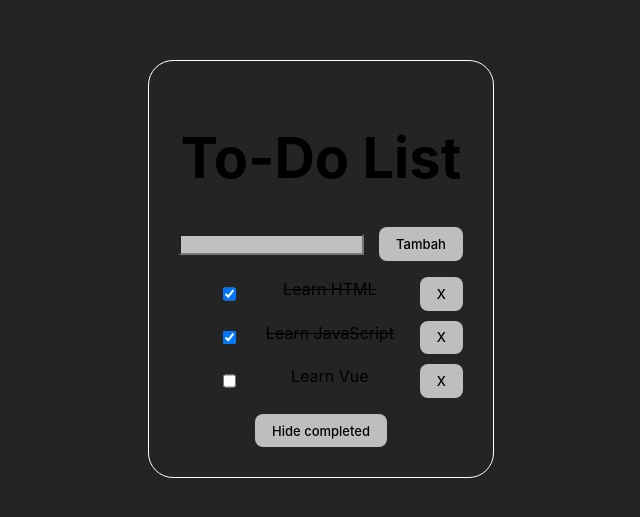
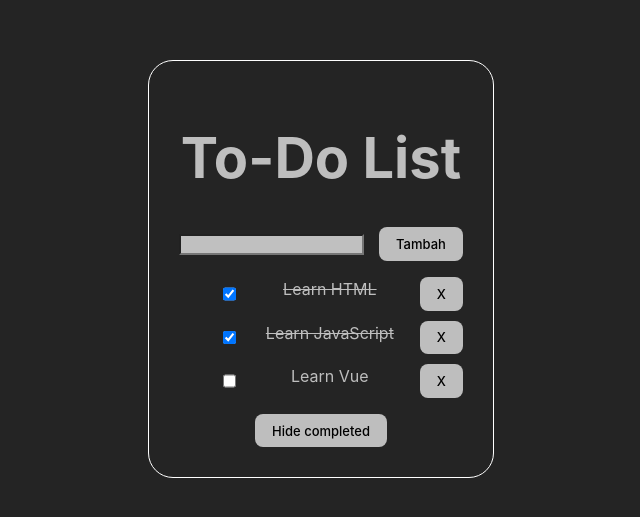
Before and after one commit to MiftahNalar/28-pbk-uts-213510528, a Vue app: page / in a window 1280 px wide. Shown: the part 131-648 px from the top of the page, without its empty margins (319-959 px from the left). Built offline with nearby package versions, Linux system fonts and the light colour scheme.

Commit message:
Update style.css

```diff
--- a/src/style.css
+++ b/src/style.css
@@ -4,7 +4,7 @@
   font-weight: 400;
 
   color-scheme: light;
-  color: black;
+  color:  rgb(190, 190, 190);
   background-color: #242424;
 
   font-synthesis: none;
```
